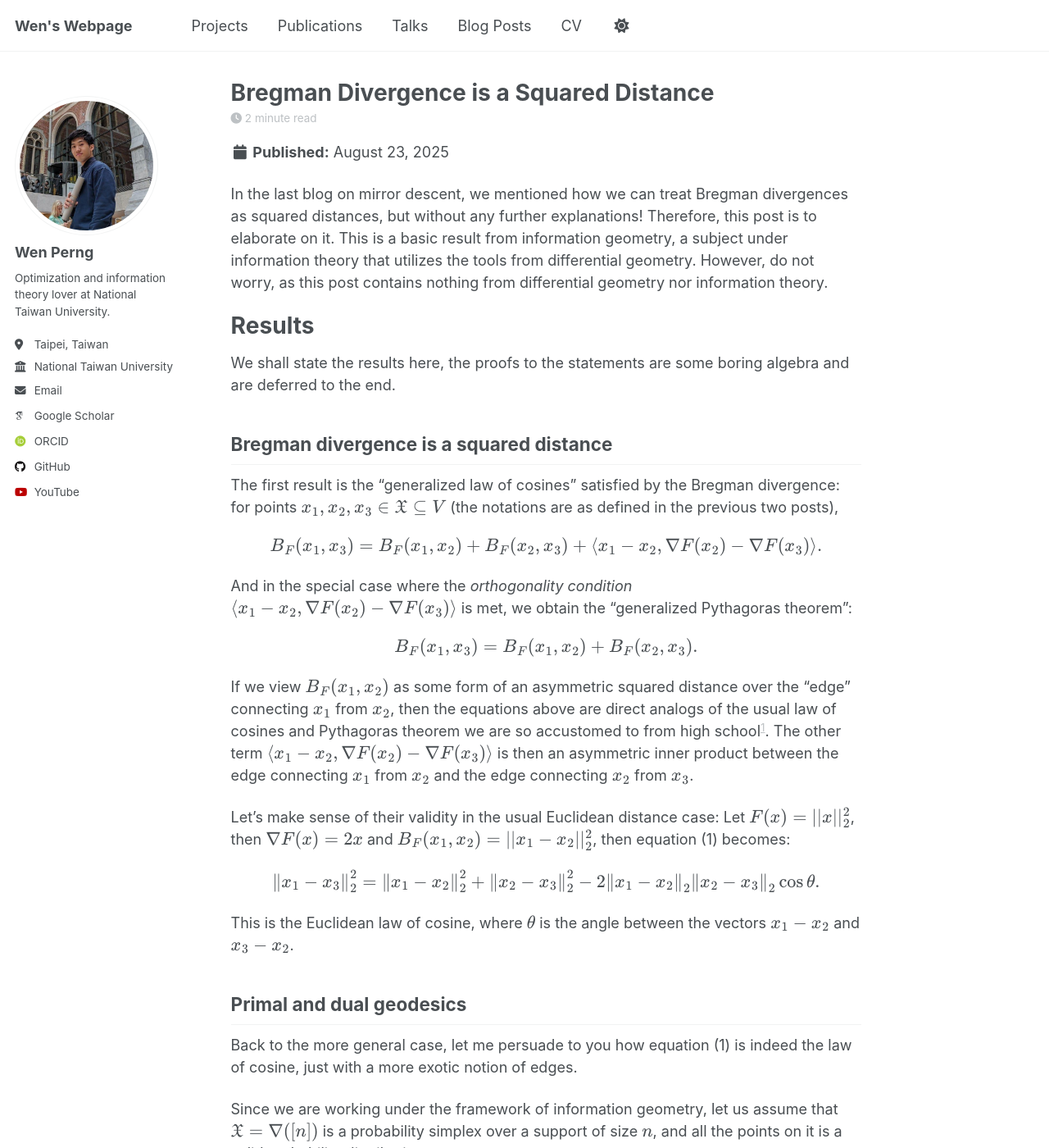
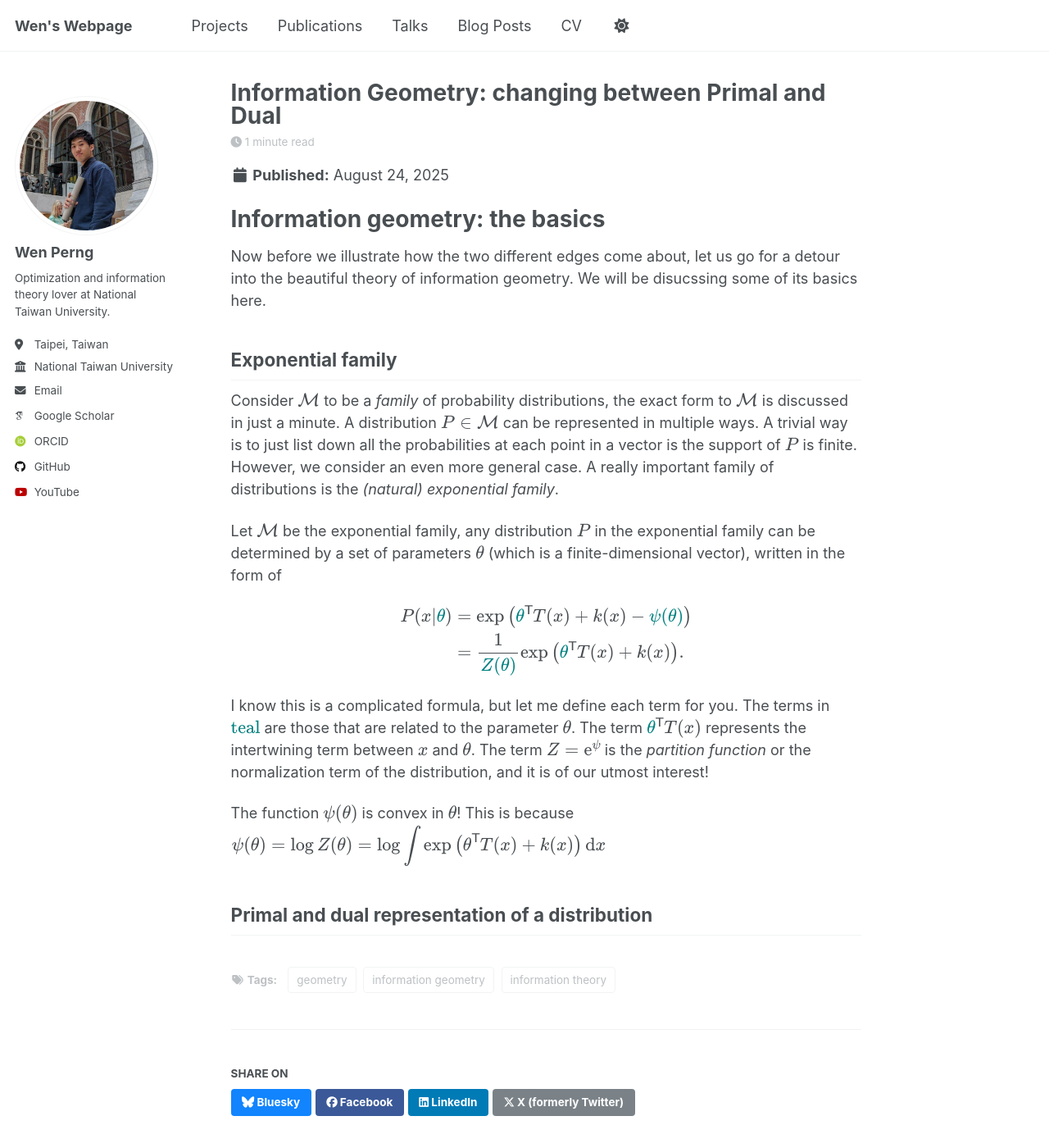
Before and after one commit to WenPerng/WenPerng.github.io, a Jekyll site: the page built from _posts/2025-08-24-blog-post.md, in a window 1280 px wide and 1400 px high. Shown: the whole window at 82% size. Built offline with Jekyll 4.4.1, drawn with Linux system fonts in a browser that asks for light colours; some web fonts are replaced; a script that is not in the unit is left out; some of the changed text lies outside the part shown.

Commit message:
blog 2025-08-23

```diff
--- a/_posts/2025-08-23-blog-post.md
+++ b/_posts/2025-08-23-blog-post.md
@@ -9,26 +9,29 @@
 excerpt: "This note demonstrates why the Bregman divergence can be seen as an asymmetric squared distance. This topic is deeply related to the field of information geometry."
 ---
 
-In the last blog on mirror descent, we mentioned how we can treat Bregman divergences as squared distances, but without any further explanations! Therefore, this post is to elaborate on it. This is a basic result from information geometry, a subject under information theory that utilizes the tools from differential geometry. However, do not worry, as this post contains nothing from differential geometry nor information theory.
+In the last blog on mirror descent, we mentioned how we can treat Bregman divergences as squared distances, but without any further explanations! Therefore, this post is to elaborate on it. This is a basic result from information geometry, a subject under information theory that utilizes the tools from differential geometry. However, do not worry, as this post contains nothing from differential geometry nor information theory. But bare in mind, this is a lengthy post.
 
-# Results
-We shall state the results here, the proofs to the statements are some boring algebra and are deferred to the end.
+For those who are interested, the works by [Frank Nielsen](https://franknielsen.github.io/) are definitenly worth a read and is a good place to start. To dive deeper, the you should follow the footsteps of [Shun'ichi Amari](https://en.wikipedia.org/wiki/Shun%27ichi_Amari).
+
+# Main results
+I shall first state the results here, the proofs to the statements are some boring algebra and are deferred to the end.
 
 ## Bregman divergence is a squared distance
-The first result is the "generalized law of cosines" satisfied by the Bregman divergence: for points \\(x_1,x_2,x_3\in\mathfrak{X}\subseteq V\\) (the notations are as defined in the previous two posts),
+The first result is the "generalized law of cosines" satisfied by the Bregman divergence: for points \\(x_1, x_2, x_3 \in \mathcal{M} \subseteq V\\)[^notation],
 <p>
 $$\begin{equation}
 	B_F(x_1, x_3) = B_F(x_1, x_2) + B_F(x_2, x_3) + \langle x_1 - x_2, \nabla F(x_2) - \nabla F(x_3) \rangle.
 \end{equation}$$
 </p>
-And in the special case where the *orthogonality condition* \\(\langle x_1 - x_2, \nabla F(x_2) - \nabla F(x_3) \rangle\\) is met, we obtain the "generalized Pythagoras theorem":
+And in the special case where the *orthogonality condition* \\(\langle x_1 - x_2, \nabla F(x_2) - \nabla F(x_3) \rangle\\) is met, we obtain the "generalized Pythagorean theorem":
 <p>
 $$\begin{equation}
 	B_F(x_1, x_3) = B_F(x_1, x_2) + B_F(x_2, x_3).
 \end{equation}$$
 </p>
-If we view \\(B_F(x_1,x_2)\\) as some form of an asymmetric squared distance over the "edge" connecting \\(x_1\\) from \\(x_2\\), then the equations above are direct analogs of the usual law of cosines and Pythagoras theorem we are so accustomed to from high school[^1]. The other term \\(\langle x_1 - x_2, \nabla F(x_2) - \nabla F(x_3) \rangle\\) is then an asymmetric inner product between the edge connecting \\(x_1\\) from \\(x_2\\) and the edge connecting \\(x_2\\) from \\(x_3\\).
+If we view \\(B_F(x_1,x_2)\\) as some form of an asymmetric squared distance over the "edge" connecting \\(x_1\\) from \\(x_2\\), then the equations above are direct analogs of the usual law of cosines and Pythagorean theorem we are so accustomed to from high school[^1]. The other term \\(\langle x_1 - x_2, \nabla F(x_2) - \nabla F(x_3) \rangle\\) is then an asymmetric inner product between the edge connecting \\(x_1\\) from \\(x_2\\) and the edge connecting \\(x_2\\) from \\(x_3\\).
 
+[^notation]: Note that the notations are modified in comparison to the previous two posts. This is to bridge this discussion with further posts that might be more general.
 [^1]: I'm assuming the Taiwanese education system here.
 
 Let's make sense of their validity in the usual Euclidean distance case: Let \\(F(x) = || x ||_2^2\\), then \\(\nabla F(x) = 2x\\) and \\(B_F(x_1, x_2) = ||x_1-x_2||_2^2\\), then equation (1) becomes:
@@ -39,14 +42,109 @@
 </p>
 This is the Euclidean law of cosine, where \\(\theta\\) is the angle between the vectors \\(x_1-x_2\\) and \\(x_3-x_2\\).
 
-## Primal and dual geodesics
+
+# Primal and dual geodesics
 Back to the more general case, let me persuade to you how equation (1) is indeed the law of cosine, just with a more exotic notion of edges.
 
-Since we are working under the framework of information geometry, let us assume that \\(\mathfrak{X} = \nabla([n])\\) is a probability simplex over a support of size \\(n\\), and all the points on it is a valid probability distribution.
+Remember from [last post](/posts/2025/08/blog-post-2/), where we used the mirror map \\(\nabla F\\) to map a point \\(x\\) in the primal space to another point \\(y\\) in the dual (mirror) space. We can now see that the edge
+<p>
+$$x_1 - x_2$$
+</p>
+is a straight line (geodesic) in the primal space, while the edge
+<p>
+$$\nabla F(x_2) - \nabla F(x_3)$$
+</p>
+is a straight line in the dual space. Hence they are given the name the primal geodesic (between \\(x_1\\) and \\(x_2\\)) and the dual geodesic (between \\(x_2\\) and \\(x_3\\)).
+
+## Interpreting the generalized law of cosines
+Back to the generalized law of cosines. The Bregman divergence \\(B_F(x_1,x_2)\\) is the squared length of the primal geodesic, while \\(B_F(x_2,x_3)\\) is the squared length of the *dual* geodesic. The reason why the first geodesic is taken to be the primal while the latter is taken to be the dual is because the Bregman divergence is "asymmetric". In fact, we can note that
+<p>
+$$
+B_F(\text{\color{red} primal},\text{\color{teal} dual}),
+$$
+</p>
+the geodesic that connects to the first element should be primal; the geodesic that connects to the second element should be dual. Easy to remember, right?
+
+</br><img src='/images/posts/2025-08-23-geodesics.png'>
+
+But wait! Weird. Isn't \\(B_F(x_2,x_3)\\) the same equation as the squared length of a *primal* geodesic? Great observation. But as we will see in the next section, the two lengths are actually the same.
 
 
 # Some more properties of the Bregman divergence
 Last time we have shown how, given a differentiable strictly convex closed function \\(F\\), we are able to map between the primal and dual (mirror) spaces. The notion of primal and dual is everywhere, appearing in anything that relates with the Bregman divergence, and of course, in information geometry.
 
+This secion shows you some more examples to give you a sense of what's going on and shed some light on the relations of primal and dual.
+
+## Relating the primal and the dual
+This subsection gives some more description to the Bregman divergence. First, we will show that
+<p>
+$$\begin{equation}
+	B_F(x_1,x_2) = B_{F^*}(y_2,y_1),
+\end{equation}$$
+</p>
+where \\(y_1 = \nabla F(x_1)\\) and \\(y_2 = \nabla F(x_2)\\). This equation basically states that the lengths of the primal geodesic and the dual geodesic are the same. Its proof is simple: by invoking the definition to the convex conjugates, we have
+<p>
+$$\begin{align*}
+	B_{F^*}(y_2,y_1) &= F^*(y_2) - F^*(y_1) - \left\langle \nabla F^*(y_1), y_2-y_1\right\rangle \\
+	&= \left(\langle x_2,y_2\rangle -F(x_2)\right) - \left(\langle x_1,y_1\rangle -F(x_1)\right) - \langle x_1,y_2-y_1\rangle \\
+	&= F(x_1) - F(x_2) - \langle y_2,x_1-x_2\rangle. \;\;\;\;\;\blacksquare
+\end{align*}$$
+</p>
+Thus it is proven.
+
+The second thing I want to introduce you to is the *Fenchel-Young divergence*:
+<p>
+$$\begin{equation}
+Y_{F,F^*}(x_1,y_2) = F(x_1) + F^*(y_2) - \langle x_1,y_2\rangle.
+\end{equation}$$
+</p>
+As a small excercise, one should check that the following relations hold:
+<p>
+$$\begin{align}
+	Y_{F,F^*}(x_1,y_2)
+	&= Y_{F^*,F}(y_1,x_2) \\
+	&= B_{F}(x_1,x_2) \\
+	&= B_{F^*}(y_2,y_1).
+\end{align}$$
+</p>
+The symmetry of these relations really demonstrate the duality.
+
+## Projetions theorem
+Having the generalized Pythagorean theorem, we can now define projections!
+
+Consider a subspace \\(\mathcal{S} \subseteq \mathcal{M}\\), we want to find a point \\(x_2 \in \mathcal{S}\\) that minimizes the Bregman divergence to \\(x_1\mathcal{M}\\), viz.,
+$$
+x_2 = \argmin_{x\in\mathcal{S}} B_F(x_1,x).
+$$
+How can we identify \\(x_2\\)? Look at the figure below. From our intuition in Euclidean space, we can identify \\(x_2\\) as the point that results in the primal geodesic \\(x_1-x_2\\) being perpendicular to \\(\mathcal{S}\\).
+</br><img src='/images/posts/2025-08-23-primal-projection.png'>
+We can show the statement above more rigorously. Consider any other point \\(x_3 \in \mathcal{S}\\), by the generalized Pythagorean:
+$$\begin{align*}
+	B_F(x_1,x_3) = B_F(x_1,x_2) + B_F(x_2,x_3) \ge B_F(x_1,x_2),
+\end{align*}$$
+wher the inequality is by the fact that the Bregman divergence being non-negative and equates to zero if and only if \\(x_2=x_3\\). We call the \\(x_2\\) obtained the "primal geodesic projection of \\(x_1\\) onto \\(\mathcal{S}\\).
+
+By similar arguments, we have the "dual geodesic projection of \\(x_1\\) onto \\(\mathcal{S}\\)" defined as
+$$
+x_2 = \argmin_{x\in\mathcal{S}} B_F(x,x_1).
+$$
+An illustration of this projection is shown below.
+</br><img src='/images/posts/2025-08-23-dual-projection.png'>
+
+---
+I hope that these discussions have kindled your interest in information geometry as well. In the future, I might do a note-like blog sharing cool things I find while learning information geometry on this blog. Hope you enjoyed this exposition. See ya.
 
 # Proofs to statements
+With the notation defined as above, let us show the generalized law of cosine:
+<p>
+$$\begin{align*}
+	B_F(x_1,x_3)
+	&= F(x_1) - F(x_3) - \langle \nabla F(x_3), x_1 - x_3 \rangle \\
+	&= F(x_1) - {\color{teal} F(x_2)} - {\color{teal} \langle \nabla F(x_2), x_1 - x_2\rangle} \ldots \\
+	&\hspace{1cm} + {\color{teal} F(x_2)} - F(x_3) - {\color{teal} \langle \nabla F(x_3), x_2 - x_3\rangle} \ldots \\
+	&\hspace{1cm} - \langle \nabla F(x_3), x_1 - x_3\rangle + {\color{teal} \langle \nabla F(x_2), x_1 - x_2\rangle} + {\color{teal} \langle \nabla F(x_3), x_2 - x_3\rangle} \\
+	&= B_F(x_1,x_3) + B_F(x_2,x_3) + \langle \nabla F(x_2), x_1-x_2 \rangle + \langle \nabla F(x_3), x_2-x_1 \rangle \\
+	&= B_F(x_1,x_3) + B_F(x_2,x_3) + \langle x_1-x_2, \nabla F(x_2) - \nabla F(x_3) \rangle \;\;\;\;\; \blacksquare
+\end{align*}$$
+</p>
+Thus it is proven.
--- /dev/null
+++ b/_posts/2025-08-24-blog-post.md
@@ -0,0 +1,37 @@
+---
+title: 'Information Geometry: changing between Primal and Dual'
+date: 2025-08-24
+permalink: /posts/2025/08/blog-post-3/
+tags:
+  - information geometry
+  - information theory
+  - geometry
+excerpt: "This post demonstrates even more beauty and interplay between the primal, dual representation of a distribution and the Bregman divergence."
+---
+
+
+
+
+# Information geometry: the basics
+Now before we illustrate how the two different edges come about, let us go for a detour into the beautiful theory of information geometry. We will be disucssing some of its basics here.
+
+## Exponential family
+Consider \\(\mathcal{M}\\) to be a *family* of probability distributions, the exact form to \\(\mathcal{M}\\) is discussed in just a minute. A distribution \\(P \in \mathcal{M}\\) can be represented in multiple ways. A trivial way is to just list down all the probabilities at each point in a vector is the support of \\(P\\) is finite. However, we consider an even more general case. A really important family of distributions is the *(natural) exponential family*.
+
+Let \\(\mathcal{M}\\) be the exponential family, any distribution \\(P\\) in the exponential family can be determined by a set of parameters \\(\theta\\) (which is a finite-dimensional vector), written in the form of
+<p>
+$$\begin{align}
+	P(x \vert {\color{teal}\theta}) &= \exp\left({\color{teal} \theta}^{\mathsf{T}} T(x) + k(x) - {\color{teal} \psi(\theta)}\right) \\
+	&= \frac{1}{\color{teal} Z(\theta)} \exp\left({\color{teal} \theta}^{\mathsf{T}} T(x) + k(x)\right).
+\end{align}$$
+</p>
+I know this is a complicated formula, but let me define each term for you. The terms in \\(\textcolor{teal}{\text{teal}}\\) are those that are related to the parameter \\(\theta\\). The term \\({\color{teal} \theta}^{\mathsf{T}} T(x)\\) represents the intertwining term between \\(x\\) and \\(\theta\\). The term \\(Z = \mathrm{e}^{\psi}\\) is the *partition function* or the normalization term of the distribution, and it is of our utmost interest!
+
+The function \\(\psi(\theta)\\) is convex in \\(\theta\\)! This is because
+$$
+\begin{align*}
+	\psi(\theta) = \log Z(\theta) = \log \int \exp\left(\theta^{\mathsf{T}} T(x) + k(x)\right)\, \mathrm{d}x
+\end{align*}
+$$
+
+## Primal and dual representation of a distribution
```
Also changed, not shown: images/posts/2025-08-23-dual-projection.png (added), images/posts/2025-08-23-geodesics.png (added), images/posts/2025-08-23-primal-projection.png (added).
